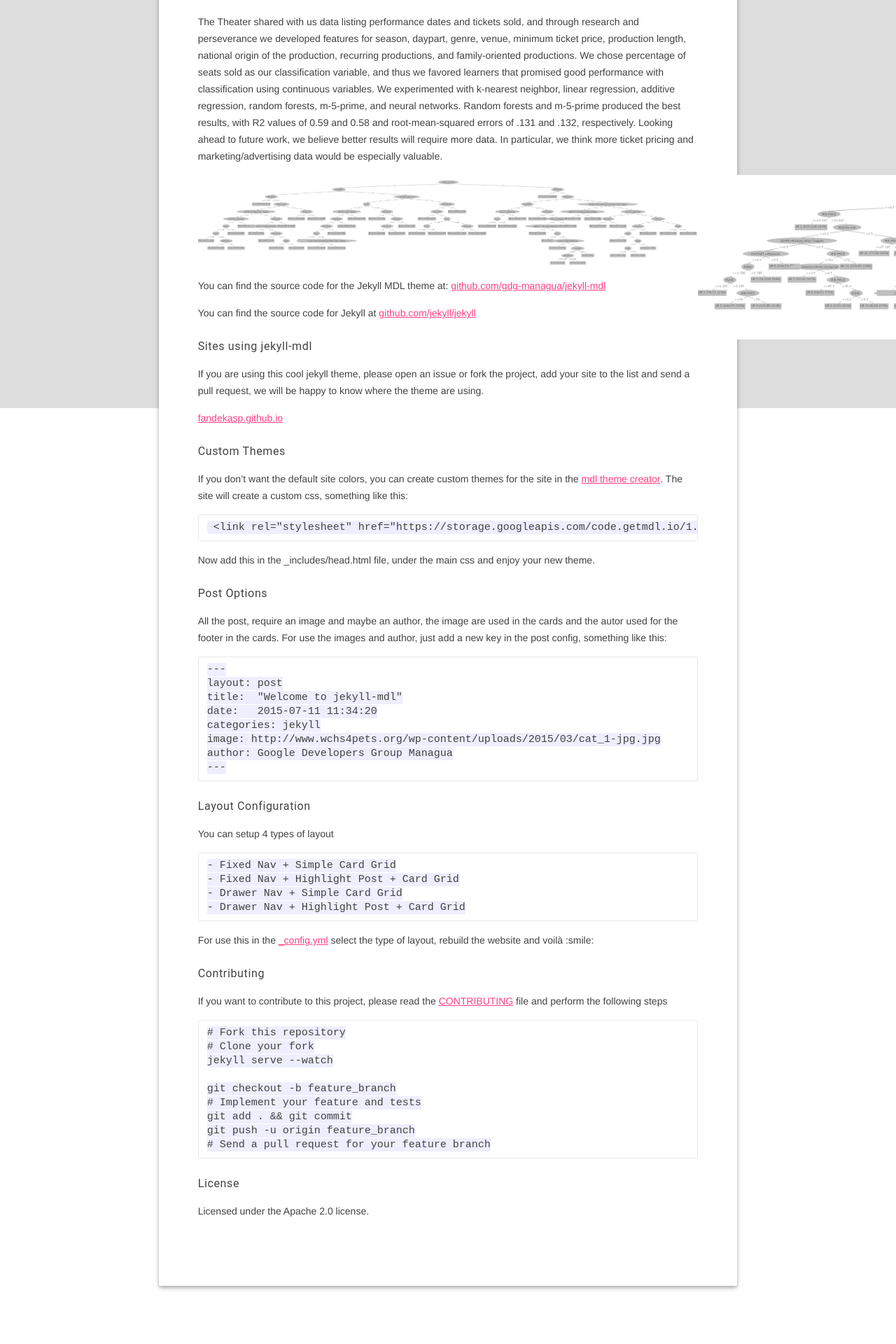
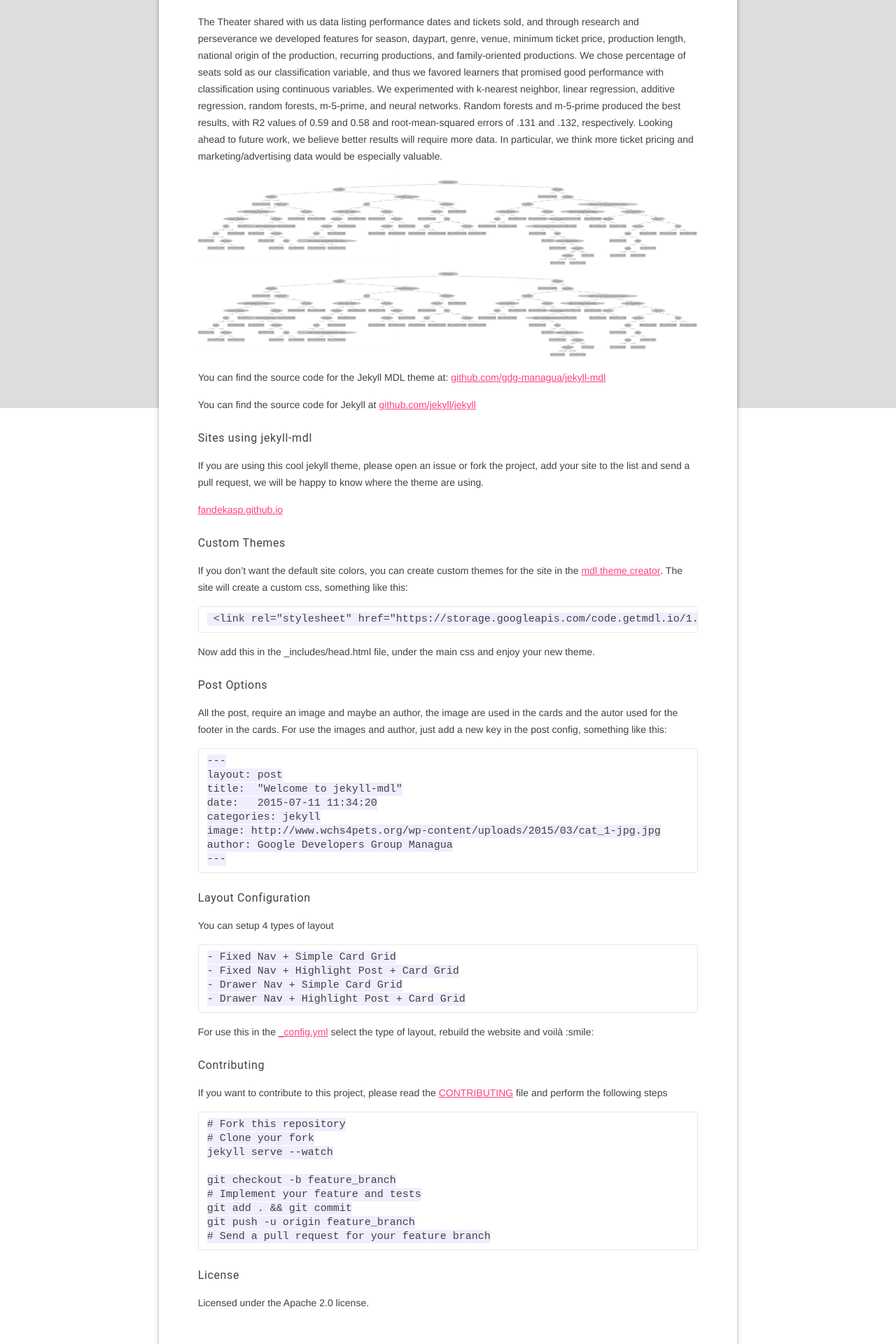
Before and after one commit to michaelcan2/michaelcan2.github.io, a Jekyll site: the page built from about.md, in a window 1280 px wide. Shown: the part 635-2555 px from the top of the page at 70% size. Built offline with Jekyll 4.4.1, drawn with Linux system fonts in a browser that asks for light colours; some of the changed text lies outside the part shown.

Commit message:
remove pic big

```diff
--- a/_sass/_layout.scss
+++ b/_sass/_layout.scss
@@ -49,13 +49,13 @@
   height:50px;
 }
 
-.picbig{
-  position: absolute;
-  width:0px;
+//.picbig{
+ // position: absolute;
+ // width:0px;
  // -webkit-transition:width 0.3s linear 0s;
   //transition: width 0.3s linear 0s;
-  z-index:10;
-}
+  //z-index:10;
+//}
 
 .pic:hover + .picbig{
   width:200px;
```
